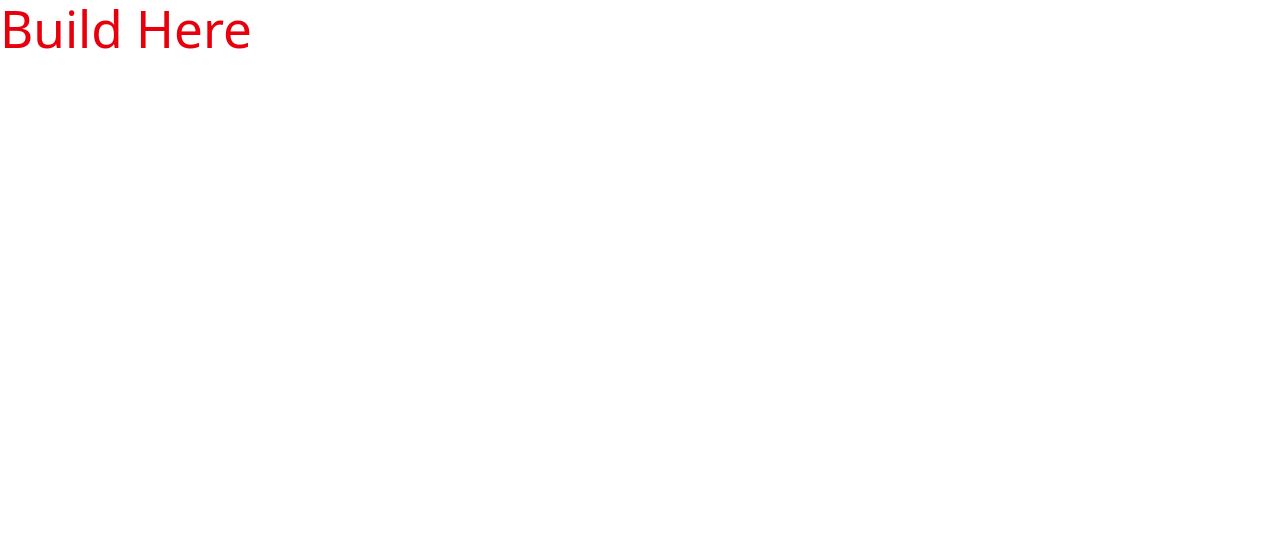
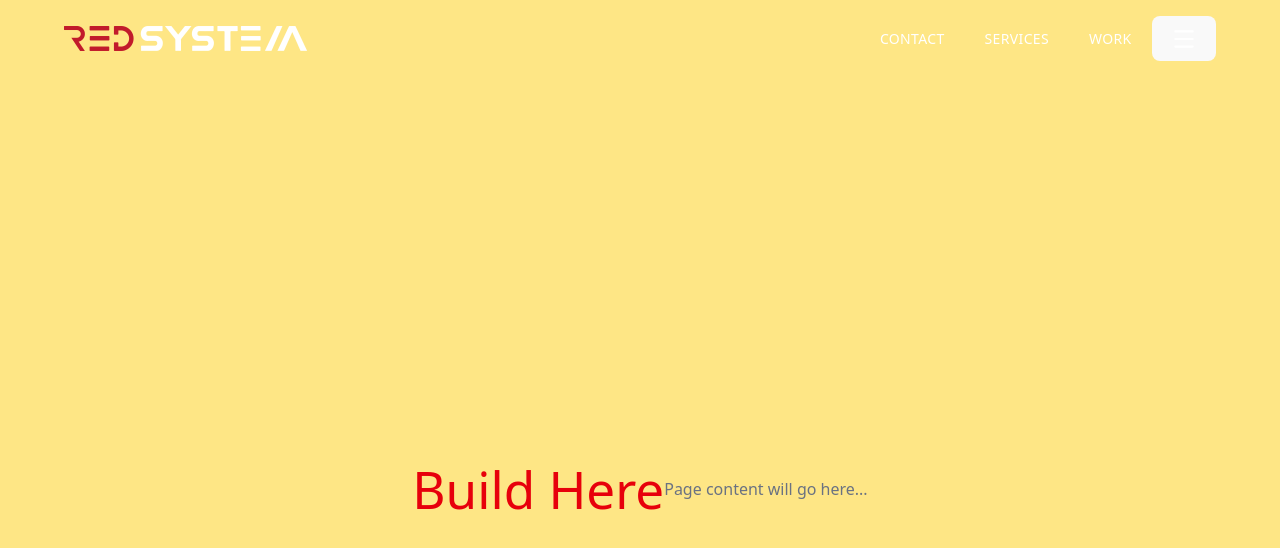
Before and after one commit to RamWi/redsystemprofile, a React (Vite) app: page / in a window 1280 px wide. Shown: the top 548 px of the page. Built offline with nearby package versions, Linux system fonts and the light colour scheme.

Commit message:
Mempercantik Navbar dan code

```diff
--- a/index.html
+++ b/index.html
@@ -7,7 +7,7 @@
     <title>redsystem</title>
   </head>
   <body>
-    <div id="root"></div>
+    <div class="m-0 p-0" id="root"></div>
     <script type="module" src="/src/main.jsx"></script>
   </body>
 </html>
--- a/package.json
+++ b/package.json
@@ -11,6 +11,7 @@
   },
   "dependencies": {
     "@tailwindcss/vite": "^4.1.16",
+    "lucide-react": "^0.548.0",
     "react": "^19.1.1",
     "react-dom": "^19.1.1",
     "tailwindcss": "^4.1.16"
--- a/src/App.jsx
+++ b/src/App.jsx
@@ -2,6 +2,8 @@
 
 // import viteLogo from '/vite.svg'
 import './App.css'
+import Navbar from "./components/Navbar"
+import Header from './components/Header'
 
 
 function App() {
@@ -9,7 +11,17 @@ function App() {
 
   return (
     <>
-      <h1 className='text-red-600'>Build Here</h1>
+      {/* Call Navbar component */}
+      {/* <Navbar /> */}
+      <Header />
+
+
+
+      <main className="-mt-22 h-[1000px] flex justify-center items-center text-gray-600 bg-amber-200">
+        <h1 className='text-red-600'>Build Here</h1>
+        <p className="text-gray-500">Page content will go here...</p>
+      </main>
+
     </>
   )
 }
--- /dev/null
+++ b/src/components/Header.jsx
@@ -0,0 +1,69 @@
+import React, { useState, useEffect } from "react";
+// Import icons for hamburger (Menu) and close (X)
+import { Menu, X } from "lucide-react";
+import logo from "../assets/redsystem-logo-white.png";
+import Navbar from "./Navbar";
+import NavbarOverlay from "./NavbarOverlay";
+
+function Header(){
+
+    const [isOpen, setIsOpen] = useState(false);
+
+      // Track whether the user has scrolled down
+    const [isScrolled, setIsScrolled] = useState(false);
+
+    // useEffect runs once when the component loads
+    useEffect(() => {
+        // Function to check scroll position
+        const handleScroll = () => {
+            if (window.scrollY > 30) {
+                // If user scrolls more than 30px, set true
+                setIsScrolled(true);
+            } else {
+                // Otherwise, keep navbar transparent
+                setIsScrolled(false);
+            }
+        };
+
+        // Listen to the scroll event
+        window.addEventListener("scroll", handleScroll);
+
+        // Cleanup the event listener when component unmounts
+        return () => window.removeEventListener("scroll", handleScroll);
+    }, []);
+
+    return(
+        <>
+            <header className={`sticky top-0 left-0 w-full z-50 transition-all duration-500
+                ${isScrolled ? "bg-[#0B141A]/95 backdrop-blur-md shadow-md" : "bg-transparent"}`}>
+                <div className="flex justify-between items-center px-6 md:px-16 py-4">
+
+                    {/* LEFT: LOGO */}
+                    <a href="Home">
+                        <img src={logo} alt="Red System Logo" className="" />
+                    </a>
+
+                    {/* CENTER/RIGHT: DESKTOP NAVIGATION LINKS */}
+                    <Navbar />
+
+                    {/* RIGHT: MOBILE MENU BUTTON (HAMBURGER ICON) */}
+                    <button
+                        onClick={() => setIsOpen(!isOpen)} // Toggle menu open/close
+                        className={`link-nav ${isScrolled ? "hover:bg-gray-800" : "hover:bg-gray-50/30"}`}
+                    >
+                        {/* Conditional icon rendering:
+                            If menu is open → show X icon
+                            If menu is closed → show hamburger icon */}
+                        {isOpen ? <X size={26} /> : <Menu size={26} />}
+                    </button>
+                </div>
+            </header>
+
+            {/* ==================== MOBILE MENU OVERLAY ==================== */}
+            <NavbarOverlay isOpen={isOpen} setIsOpen={setIsOpen} />
+
+        </>
+    )
+}
+
+export default Header
--- /dev/null
+++ b/src/components/Navbar.jsx
@@ -0,0 +1,19 @@
+
+function Navbar(){
+
+
+    return(
+        <>
+
+            {/* CENTER/RIGHT: DESKTOP NAVIGATION LINKS */}
+            <nav className="hidden md:flex ml-auto mr-5 space-x-10 text-sm uppercase tracking-wide text-gray-300">
+                <a href="#contact" className="link-nav">Contact</a>
+                <a href="#services" className="link-nav">Services</a>
+                <a href="#work" className="link-nav">Work</a>
+            </nav>
+
+        </>
+    )
+}
+
+export default Navbar
--- /dev/null
+++ b/src/components/NavbarOverlay.jsx
@@ -0,0 +1,36 @@
+
+
+
+function NavbarOverlay({ isOpen }){
+
+    if (!isOpen) return null;
+
+    return(
+        <>
+            {/* ==================== MOBILE MENU OVERLAY ==================== */}
+            {isOpen && (
+                <div className="fixed inset-0 bg-[#0B141A] flex flex-col justify-center items-center text-center z-40 transition-all duration-300">
+
+
+                    {/* MAIN MENU LINKS */}
+                    <ul className="text-3xl font-light space-y-6">
+                        <li className="link-nav cursor-pointer">Home</li>
+                        <li className="link-nav cursor-pointer">About</li>
+                        <li className="link-nav cursor-pointer">Work</li>
+                    </ul>
+
+                    {/* OPTIONAL SECONDARY LINKS */}
+                    <div className="mt-10 flex flex-wrap justify-center gap-8 text-sm uppercase tracking-wider text-gray-400">
+                        <span className="link-nav cursor-pointer">Insights</span>
+                        <span className="link-nav cursor-pointer">News</span>
+                        <span className="link-nav cursor-pointer">Career</span>
+                        <span className="link-nav cursor-pointer">Contact</span>
+                    </div>
+                </div>
+            )}
+
+        </>
+    )
+}
+
+export default NavbarOverlay
--- a/src/index.css
+++ b/src/index.css
@@ -14,15 +14,14 @@
   text-rendering: optimizeLegibility;
   -webkit-font-smoothing: antialiased;
   -moz-osx-font-smoothing: grayscale;
+
+  padding: 0;
+  margin: 0%;
 }
 
-a {
-  font-weight: 500;
-  color: #646cff;
-  text-decoration: inherit;
-}
-a:hover {
-  color: #535bf2;
+body{
+  padding: 0;
+  margin: 0%;
 }
 
 h1 {
@@ -37,9 +36,8 @@ button {
   font-size: 1em;
   font-weight: 500;
   font-family: inherit;
-  background-color: #1a1a1a;
   cursor: pointer;
-  transition: border-color 0.25s;
+  border: none;
 }
 button:hover {
   border-color: #646cff;
@@ -61,3 +59,7 @@ button:focus-visible {
     background-color: #f9f9f9;
   }
 }
+
+.link-nav{
+    @apply text-white hover:text-red-500 hover:scale-105 transition-all duration-300;
+}
```
Also changed, not shown: src/assets/redsystem-logo-white.png (added), 1 other file (tests, documents, lock files or other folders).
